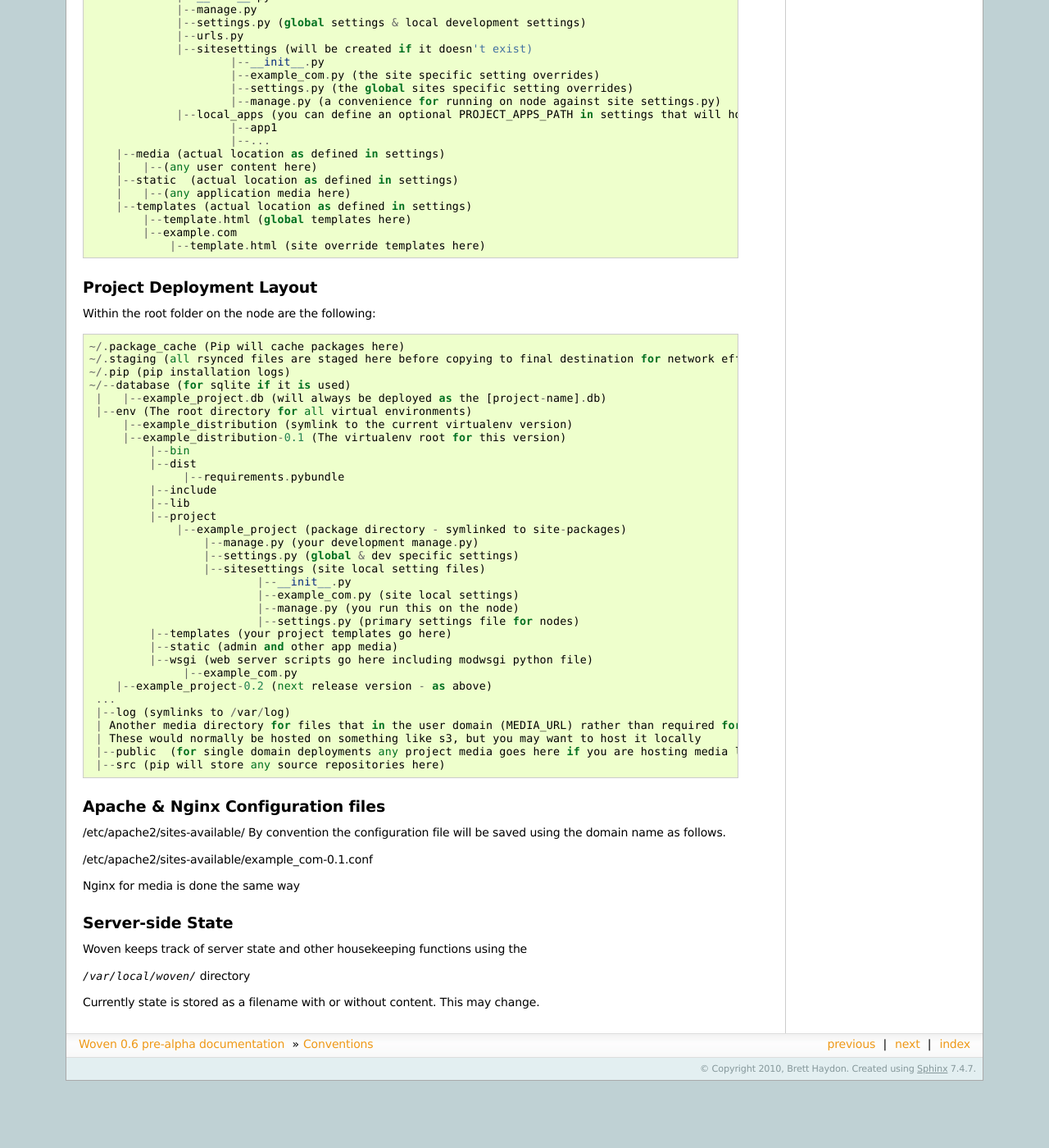
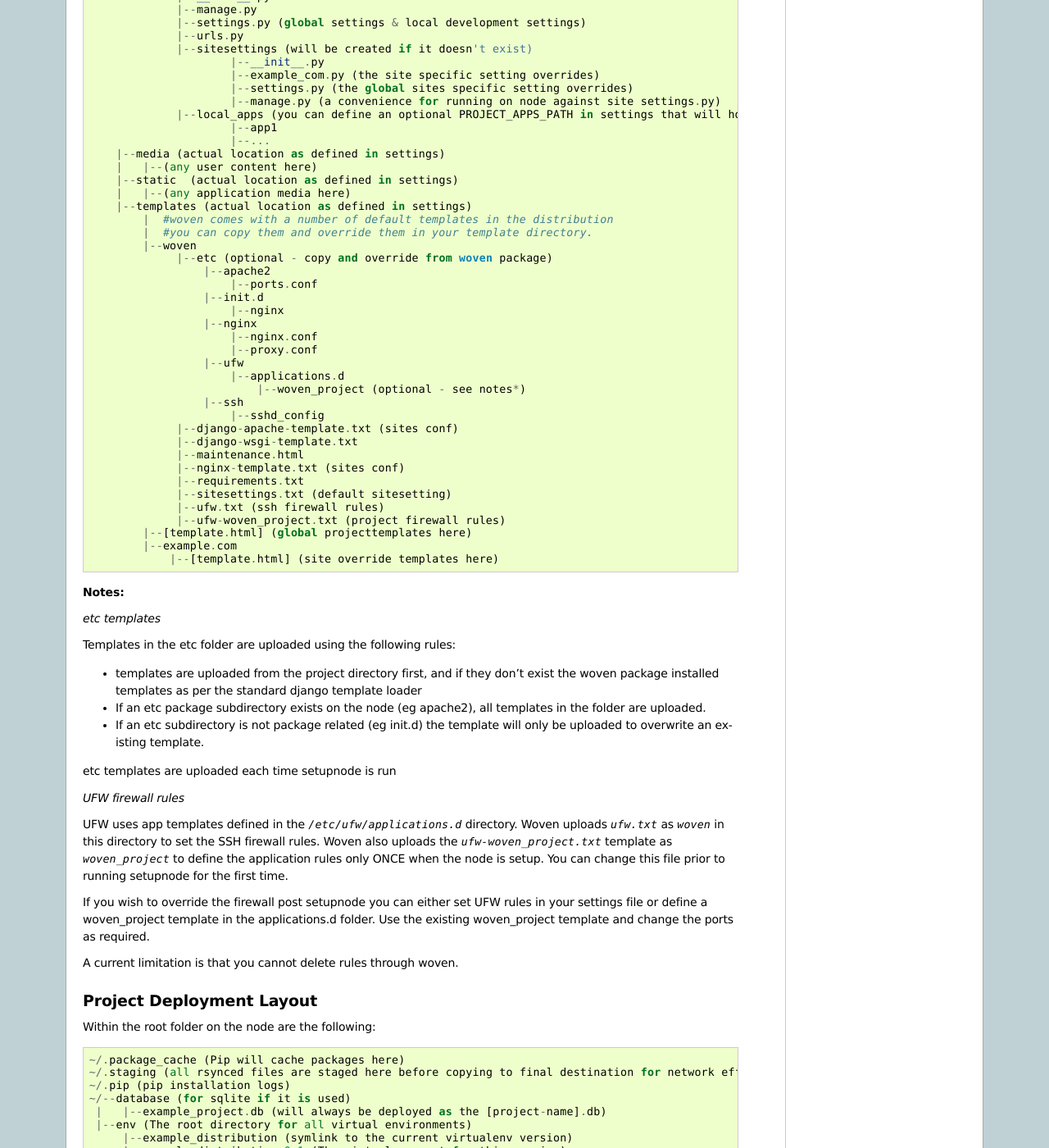
Before and after one commit to bretth/woven, a Sphinx documentation site: the page built from docs/conventions.rst, in a window 1280 px wide and 1400 px high, scrolled down 628 px. Shown: the whole window at 82% size. Built offline with Sphinx 7.4.7, drawn with Linux system fonts in a browser that asks for light colours; pages that are not in the unit, such as notebooks, are missing from menus; before the commit the page ends 1946 px from its top, so only the background shows below that; some of the changed text lies outside the part shown.

Commit message:
doc updates

```diff
--- a/docs/changelog.rst
+++ b/docs/changelog.rst
@@ -15,10 +15,15 @@ Release 0.6
 * can now name your distribution differently from your project name
 * --overwrite option in deploy to completely remove an existing virtualenv
 * handles simple multi database, multi site migrations
+* added new setting SSH_KEY_FILENAME which maps to fabrics KEY_FILENAME
+* default webconf templates now listen on any ip (not fixed to one)
+* can set ufw port rules in a template `woven_project`
+* added ENABLE_UFW setting - defaults to true
 
 **Bug fixes**
 * fix an issue where you had to name your database after your project
 * fix an issue when there is no files in a directory to deploy
+* corrected the sitesettings template MEDIA_ROOT and STATIC_ROOT paths
 
 Release 0.5.3 (9-Nov-2010)
 ---------------------------
--- a/docs/conventions.rst
+++ b/docs/conventions.rst
@@ -1,7 +1,7 @@
 Conventions
 ===========
 
-Woven will use the following conventions to layout your project on the target host, and uses some basic coventions on the local development machine
+Woven will use the following conventions to layout your project on the target host, and uses some basic coventions on the local development machine.
 
 In the following examples we are deploying a distribution ``example_distribution`` with the django project ``example_project`` to a site ``example.com``
 
@@ -51,10 +51,55 @@ While woven tries to be agnostic about your project layout there are some conven
         |--static  (actual location as defined in settings)
         |   |--(any application media here)
         |--templates (actual location as defined in settings)
-            |--template.html (global templates here)
+            |  #woven comes with a number of default templates in the distribution
+            |  #you can copy them and override them in your template directory.
+            |--woven
+                 |--etc (optional - copy and override from woven package)
+                     |--apache2
+                         |--ports.conf
+                     |--init.d
+                         |--nginx
+                     |--nginx
+                         |--nginx.conf
+                         |--proxy.conf
+                     |--ufw
+                         |--applications.d
+                             |--woven_project (optional - see notes*)
+                     |--ssh
+                         |--sshd_config
+                 |--django-apache-template.txt (sites conf)
+                 |--django-wsgi-template.txt
+                 |--maintenance.html
+                 |--nginx-template.txt (sites conf)
+                 |--requirements.txt
+                 |--sitesettings.txt (default sitesetting)
+                 |--ufw.txt (ssh firewall rules)
+                 |--ufw-woven_project.txt (project firewall rules)
+            |--[template.html] (global projecttemplates here)
             |--example.com
-                |--template.html (site override templates here)
+                |--[template.html] (site override templates here)
 
+**Notes:**
+
+*etc templates*
+
+Templates in the etc folder are uploaded using the following rules:
+
+- templates are uploaded from the project directory first, and if they don't exist the woven package installed templates as per the standard django template loader
+
+- If an etc package subdirectory exists on the node (eg apache2), all templates in the folder are uploaded.
+
+- If an etc subdirectory is not package related (eg init.d) the template will only be uploaded to overwrite an existing template.
+
+etc templates are uploaded each time setupnode is run
+
+*UFW firewall rules*
+
+UFW uses app templates defined in the `/etc/ufw/applications.d` directory. Woven uploads `ufw.txt` as `woven` in this directory to set the SSH firewall rules. Woven also uploads the `ufw-woven_project.txt` template as `woven_project` to define the application rules only ONCE when the node is setup. You can change this file prior to running setupnode for the first time.
+
+If you wish to override the firewall post setupnode you can either set UFW rules in your settings file or define a woven_project template in the applications.d folder. Use the existing woven_project template and change the ports as required.
+
+A current limitation is that you cannot delete rules through woven.
 
 Project Deployment Layout
 -------------------------
--- a/docs/settings.rst
+++ b/docs/settings.rst
@@ -30,7 +30,8 @@ Django settings.py. They are all optional.
     DEFAULT_SSH_PORT = 22 #default
     DISABLE_SSH_PASSWORD = #optional - setting this to true will disable password login and use ssh keys only.
     #Firewall rules (note HOST_SSH_PORT/tcp is always allowed)
-    UFW_RULES = ['allow 80/tcp','allow 443/tcp'] #default
+    ENABLE_UFW = True #default - setting this to false will disable UFW
+    UFW_RULES = ['80,443/tcp'] #default
     ROLE_UFW_RULES = {} # eg {'postgresql':['allow 5432/tcp']}
 
     #The default ubuntu packages that are setup. It is NOT recommended you overwrite these
```
